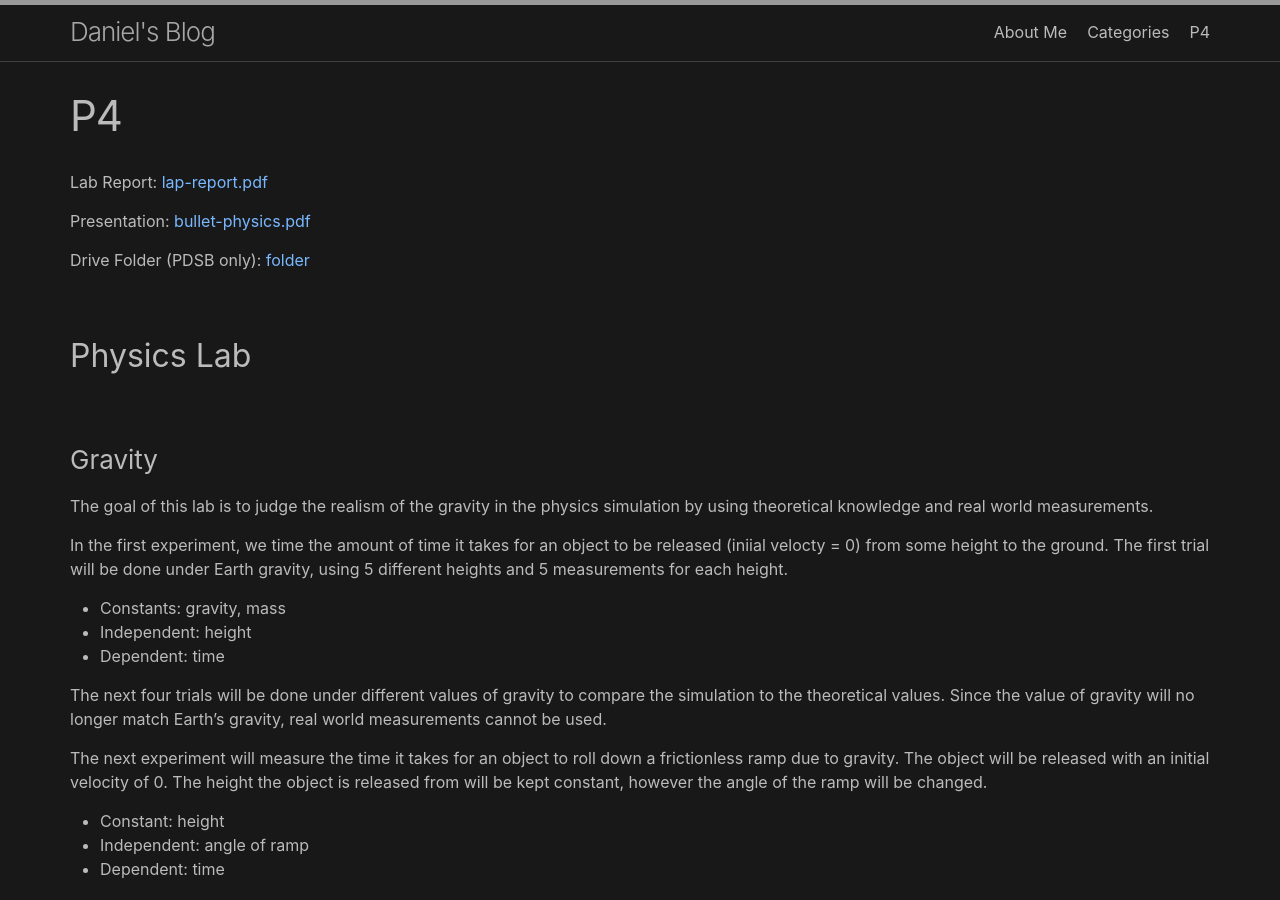
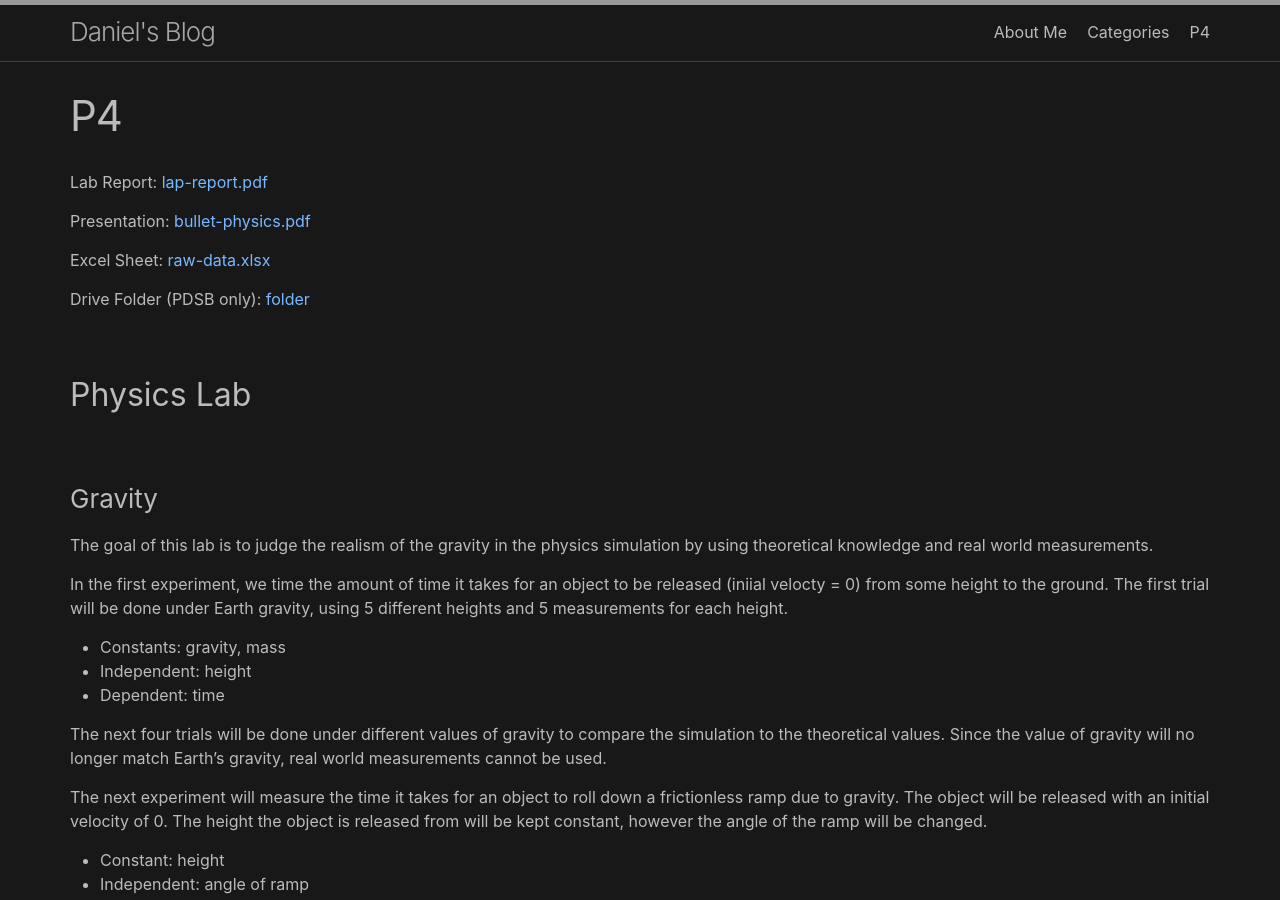
Before and after one commit to DanDanCool/dandancool.github.io, a Jekyll site: the page built from p4.md, in a window 1280 px wide and 900 px high. Built offline with Jekyll 4.4.1, drawn with Linux system fonts in a browser that asks for light colours.

Commit message:
add excel sheet

```diff
--- a/p4.md
+++ b/p4.md
@@ -7,6 +7,8 @@ permalink: /p4/
 Lab Report: [lap-report.pdf](/assets/lab-report.pdf)
 
 Presentation: [bullet-physics.pdf](/assets/bullet-physics.pdf)
+
+Excel Sheet: [raw-data.xlsx](/assets/raw-data.xlsx)
 
 Drive Folder (PDSB only): [folder](https://drive.google.com/drive/folders/1XHieIjOjXkoAHKi-iyGwWhhXnbHUHf9c)
 
```
Also changed, not shown: 1 other file.
